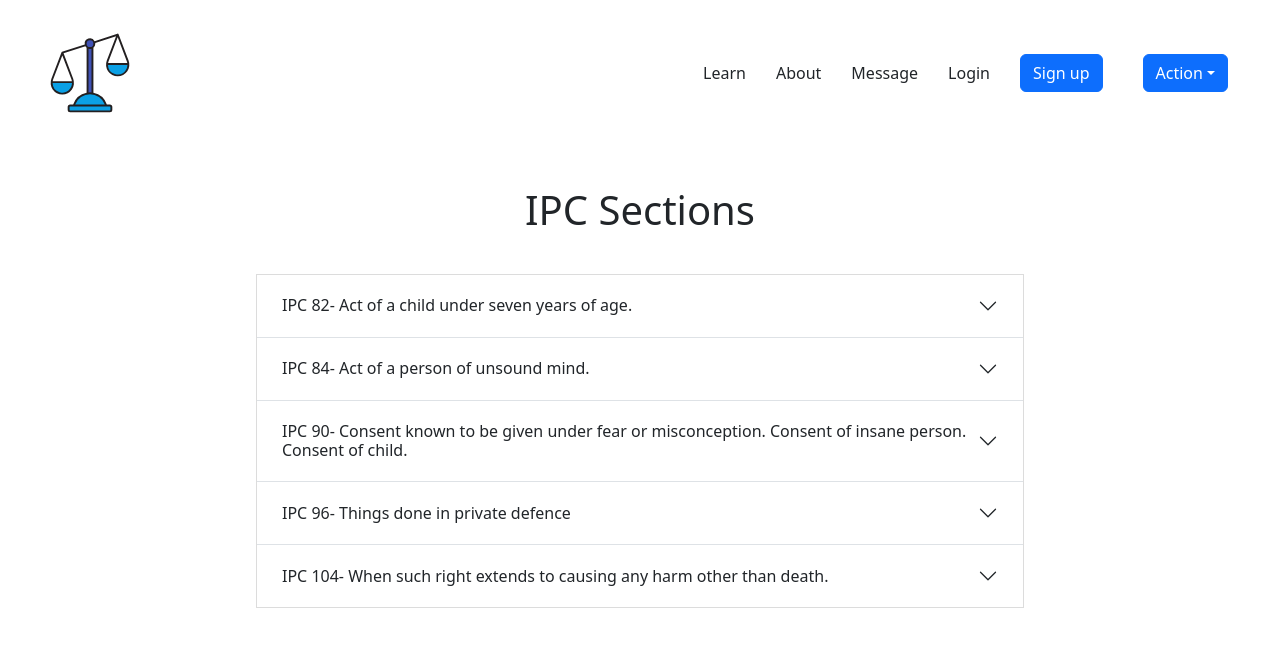
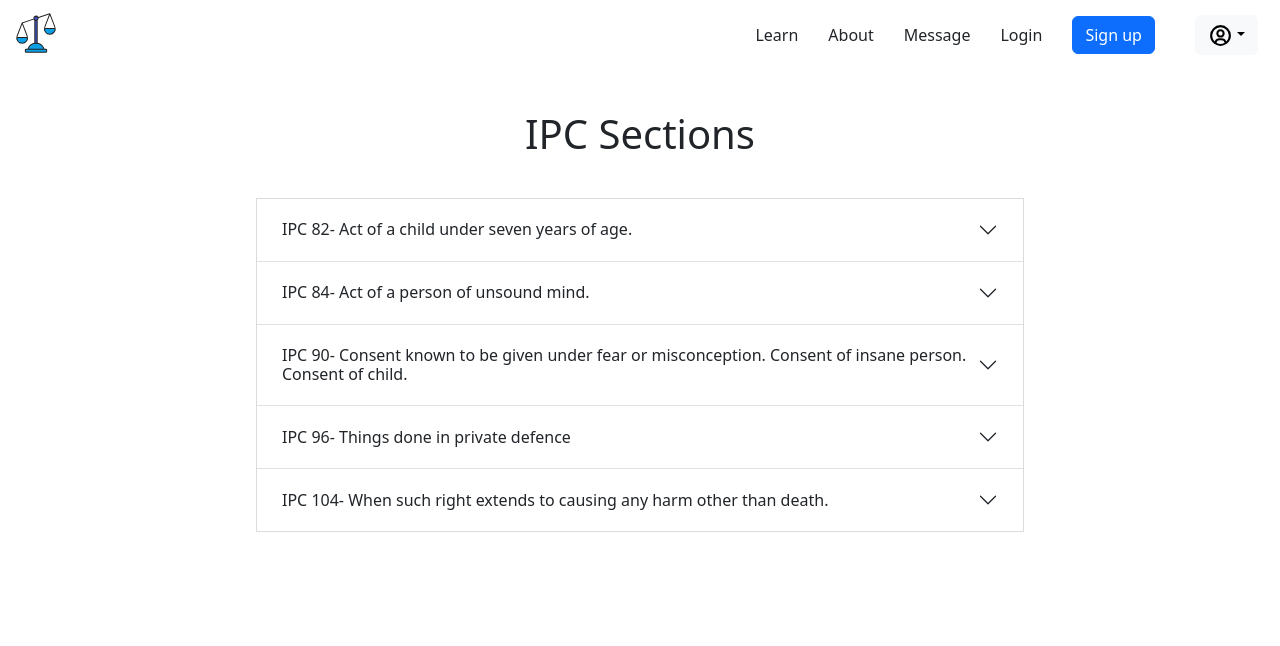
Before and after one commit to RishiRaamNS/legalpulse-mern, a React (Vite) app in the folder client/: page /learn in a window 1280 px wide. Shown: the top 646 px of the page. Built offline with nearby package versions, Linux system fonts and the light colour scheme.

Commit message:
Minor Changes in Navbar

```diff
--- a/client/src/components/Navbar.jsx
+++ b/client/src/components/Navbar.jsx
@@ -7,8 +7,8 @@ export default function Navbar({hide, hide1, show, userid, hide2}) {
       <div className="container-fluid">
         <Link to="/" className="navbar-brand navbar-legal">
           <img
-            width="96"
-            height="96"
+            width="48"
+            height="48"
             src="/legalpulse-icon.svg"
             alt="courthouse"
           />
@@ -30,13 +30,13 @@ export default function Navbar({hide, hide1, show, userid, hide2}) {
 
           <button
             type="button"
-            class="btn btn-primary dropdown-toggle"
+            class="btn btn-light dropdown-toggle"
             data-toggle="dropdown"
             aria-haspopup="true"
             aria-expanded="false"
             style={hide2}
           >
-            Action
+            <BiUserCircle size={25}/>
           </button>
           <div class="dropdown-menu">
             <a class="dropdown-item" href="#">
--- a/client/src/index.css
+++ b/client/src/index.css
@@ -316,7 +316,7 @@ background-color: #FDFFFC;
   background-color: blue;
 }
 .navbar {
-  padding: 20px 30px !important;
+  padding: 0px !important;
 }
 .navbar-brand {
    font-family: 'Bebas Neue', sans-serif;
@@ -339,6 +339,7 @@ background-color: #FDFFFC;
   flex-direction: row;
   align-items: center;
   justify-content: space-between;
+  padding: 0;
 }
 
 /* Footer */
```
